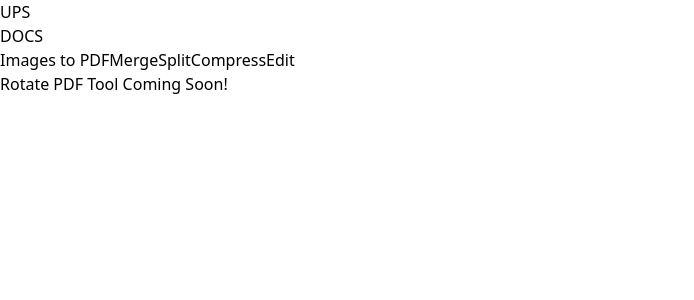
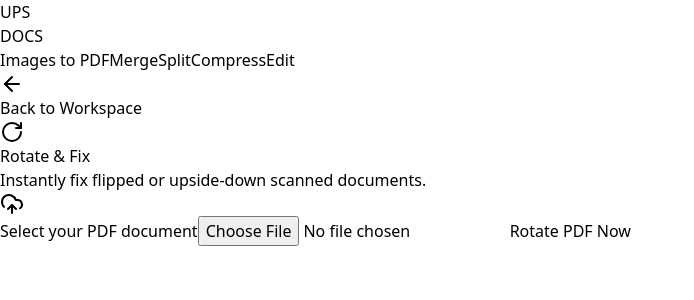
Before and after one commit to utkarsh6392/pdf-utility-suite, a React app in the folder frontend/: page /rotate-pdf in a window 1280 px wide. Shown: the top 300 px of the page, without its empty margins (0-694 px from the left). Built offline with nearby package versions, Linux system fonts and the light colour scheme; the HTML template or start-up script is replaced by a standard one.

Commit message:
fix: align frontend parameters with backend PdfController and enable rotation suite

```diff
--- a/frontend/src/RotatePdf.jsx
+++ b/frontend/src/RotatePdf.jsx
@@ -1,3 +1,154 @@
+import { useState } from 'react';
+import axios from 'react';
+import { RotateCw, UploadCloud, Loader2, ArrowLeft, CheckCircle2, Share2, Download } from 'lucide-react';
+import { Link } from 'react-router-dom';
+
 export default function RotatePdf() {
-  return <div className="p-10 text-center text-2xl font-bold">Rotate PDF Tool Coming Soon!</div>;
+  const [file, setFile] = useState(null);
+  const [angle, setAngle] = useState(90); // Default rotation angle
+  const [loading, setLoading] = useState(false);
+  const [resultBlob, setResultBlob] = useState(null);
+  const [errorMessage, setErrorMessage] = useState('');
+
+  const handleFileChange = (e) => {
+    setFile(e.target.files[0]);
+    setResultBlob(null);
+    setErrorMessage('');
+  };
+
+  const handleRotate = async () => {
+    if (!file) return;
+    setLoading(true);
+    setErrorMessage('');
+
+    const formData = new FormData();
+    formData.append('file', file);
+    // CRITICAL FIX: Backend expects 'degrees', not 'angle'
+    formData.append('degrees', angle);
+
+    try {
+      const response = await axios.post('https://ups-docs-backend.onrender.com/api/pdf/rotate', formData, {
+        headers: { 'Content-Type': 'multipart/form-data' },
+        responseType: 'blob',
+      });
+
+      const blob = new Blob([response.data], { type: 'application/pdf' });
+      setResultBlob(blob);
+    } catch (e) {
+      setErrorMessage("Rotation failed. Check server status or parameters.");
+      console.error(e);
+    } finally {
+      setLoading(false);
+    }
+  };
+
+  const triggerDownload = () => {
+    if (!resultBlob) return;
+    const url = window.URL.createObjectURL(resultBlob);
+    const link = document.createElement('a');
+    link.href = url;
+    link.setAttribute('download', `Rotated_${angle}deg_${file.name}`);
+    document.body.appendChild(link);
+    link.click();
+    link.parentNode.removeChild(link);
+  };
+
+  const triggerShare = async () => {
+    if (!resultBlob) return;
+    const sharedFile = new File([resultBlob], `Rotated_${file.name}`, { type: 'application/pdf' });
+
+    if (navigator.canShare && navigator.canShare({ files: [sharedFile] })) {
+      try {
+        await navigator.share({
+          files: [sharedFile],
+          title: 'Rotated PDF',
+          text: 'Corrected orientation via UPS DOCS Suite.',
+        });
+      } catch (err) {
+        console.log("Sharing skipped or failed", err);
+      }
+    } else {
+      triggerDownload();
+    }
+  };
+
+  return (
+    <div className="max-w-xl mx-auto py-10 animate-fade-in px-4">
+      <Link to="/" className="flex items-center gap-2 text-slate-500 hover:text-indigo-600 transition mb-8 font-semibold">
+        <ArrowLeft className="w-4 h-4"/> Back to Workspace
+      </Link>
+
+      <div className="bg-white rounded-[2rem] border border-slate-200 shadow-2xl p-8 md:p-10 text-center">
+        <div className="w-16 h-16 bg-indigo-100 text-indigo-600 rounded-2xl flex items-center justify-center mx-auto mb-6">
+          <RotateCw className="w-8 h-8" />
+        </div>
+
+        <h1 className="text-3xl font-black text-slate-900 mb-2">Rotate & Fix</h1>
+        <p className="text-slate-500 mb-8">Instantly fix flipped or upside-down scanned documents.</p>
+
+        {!resultBlob ? (
+          <>
+            <label className="block w-full py-12 border-2 border-dashed border-slate-200 rounded-2xl bg-slate-50/50 hover:bg-indigo-50/30 hover:border-indigo-300 transition-all cursor-pointer mb-6 group">
+              <UploadCloud className="w-12 h-12 text-slate-400 mx-auto mb-3 group-hover:scale-110 transition-transform text-indigo-500" />
+              <span className="text-slate-700 font-bold block text-sm max-w-xs mx-auto truncate">
+                {file ? file.name : "Select your PDF document"}
+              </span>
+              <input type="file" className="hidden" accept="application/pdf" onChange={handleFileChange} />
+            </label>
+
+            {file && (
+              <div className="mb-6 animate-fade-in">
+                <label className="block text-slate-600 text-sm font-bold mb-2">Select Rotation Angle:</label>
+                <div className="grid grid-cols-3 gap-2">
+                  {[90, 180, 270].map((deg) => (
+                    <button
+                      key={deg}
+                      type="button"
+                      onClick={() => setAngle(deg)}
+                      className={`py-2 rounded-xl font-bold transition-all border ${
+                        angle === deg
+                          ? 'bg-indigo-600 text-white border-indigo-600 shadow-md'
+                          : 'bg-slate-50 text-slate-600 border-slate-200 hover:bg-slate-100'
+                      }`}
+                    >
+                      {deg}° Clockwise
+                    </button>
+                  ))}
+                </div>
+              </div>
+            )}
+
+            <button
+              onClick={handleRotate}
+              disabled={!file || loading}
+              className="w-full bg-slate-900 text-white py-4 rounded-xl font-bold hover:bg-indigo-600 transition-all shadow-xl disabled:opacity-40 flex items-center justify-center gap-3"
+            >
+              {loading ? <><Loader2 className="animate-spin w-5 h-5" /> Re-orienting PDF Engine...</> : "Rotate PDF Now"}
+            </button>
+          </>
+        ) : (
+          <div className="py-6">
+            <CheckCircle2 className="w-16 h-16 text-emerald-500 mx-auto mb-4" />
+            <h2 className="text-2xl font-black text-slate-800 mb-2">Rotation Fixed!</h2>
+            <p className="text-sm text-slate-500 mb-8">All pages adjusted by {angle}° successfully.</p>
+
+            <div className="grid grid-cols-2 gap-4">
+              <button onClick={triggerDownload} className="flex items-center justify-center gap-2 bg-indigo-600 text-white py-3 px-4 rounded-xl font-bold hover:bg-indigo-700 transition-all shadow-lg shadow-indigo-100">
+                <Download className="w-4 h-4" /> Download
+              </button>
+              <button onClick={triggerShare} className="flex items-center justify-center gap-2 bg-slate-900 text-white py-3 px-4 rounded-xl font-bold hover:bg-slate-800 transition-all shadow-lg shadow-slate-200">
+                <Share2 className="w-4 h-4" /> Share Direct
+              </button>
+            </div>
+
+            <button onClick={() => setResultBlob(null)} className="mt-8 text-sm text-slate-400 hover:text-slate-600 font-medium transition underline">
+              Rotate another file
+            </button>
+          </div>
+        )}
+
+        {errorMessage && <p className="mt-4 text-sm font-bold text-red-500">{errorMessage}</p>}
+      </div>
+    </div>
+  );
 }
```
Also changed, not shown: 1 other file (tests, documents, lock files or other folders).
